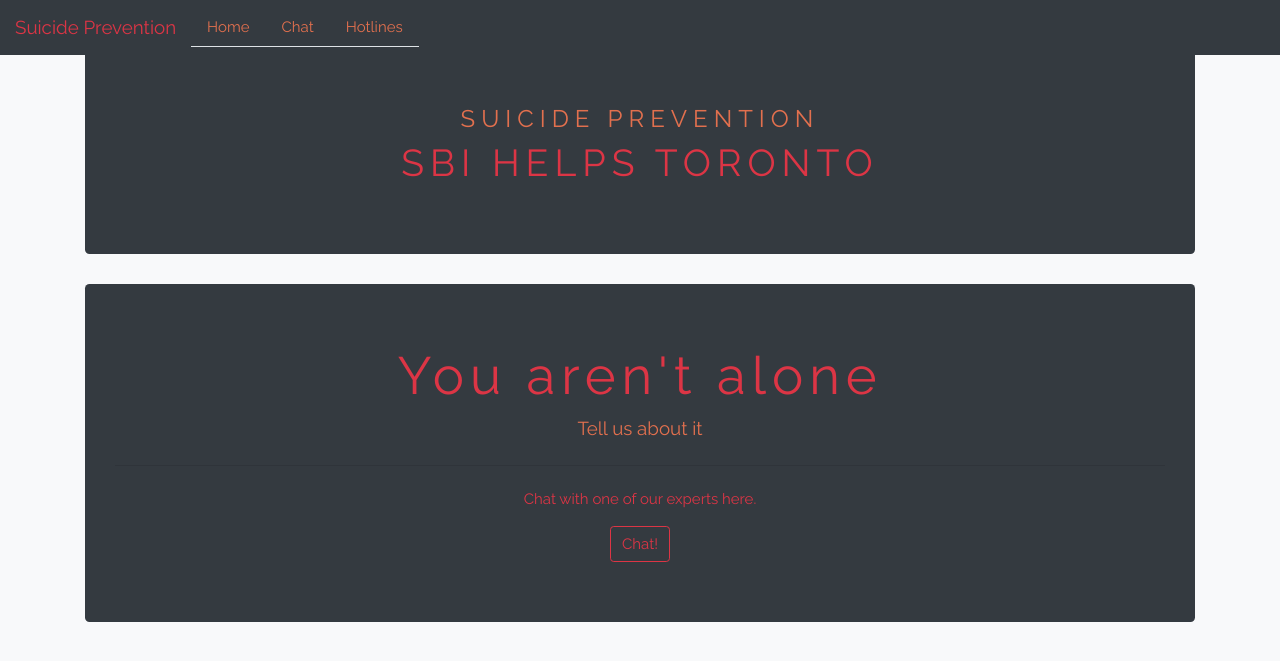
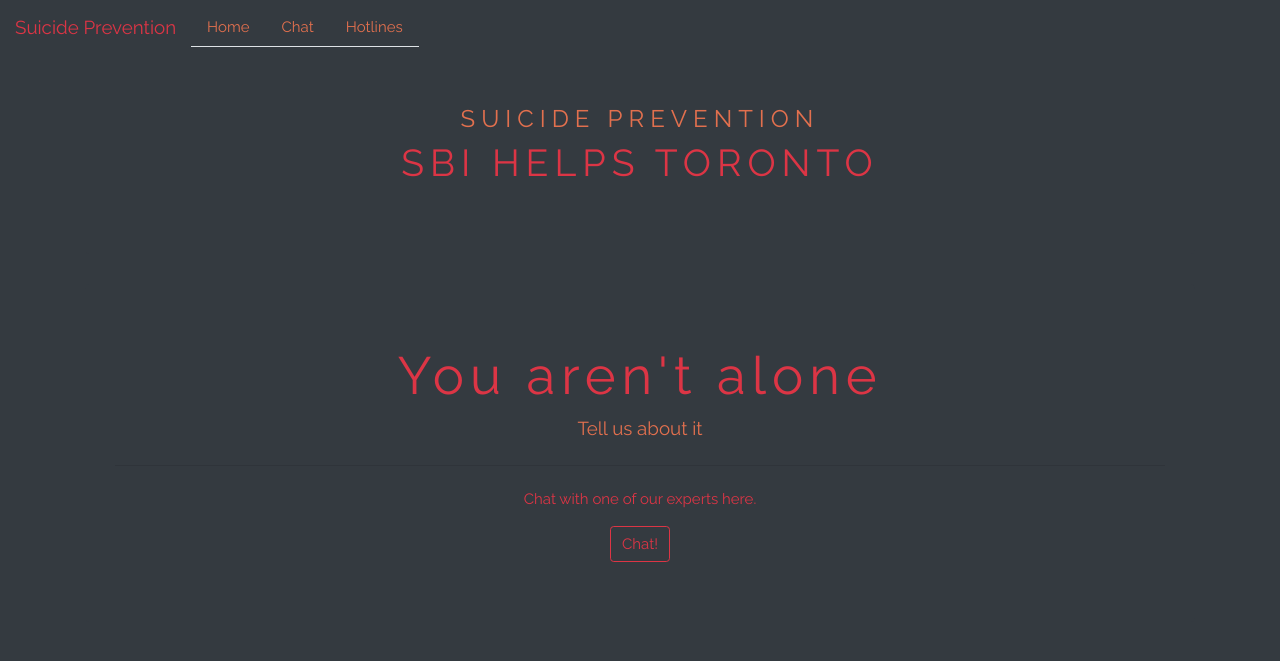
Before and after one commit to wrichiekkar/wrichiekkar.github.io, a PHP site: page /SuicidePrevention/ in a window 1280 px wide. Shown: the top 661 px of the page. Run offline with PHP 8.4, Linux system fonts and the light colour scheme; some libraries are stand-ins or nearby versions.

Commit message:
Update index.php

```diff
--- a/SuicidePrevention/index.php
+++ b/SuicidePrevention/index.php
@@ -50,7 +50,7 @@
 
 	</head>
 
-	<body class="bg-light">
+	<body class="bg-dark" >
 
 		<nav id="topbar" class="navbar navbar-expand-lg navbar-dark fixed-top bg-dark">
 
```
